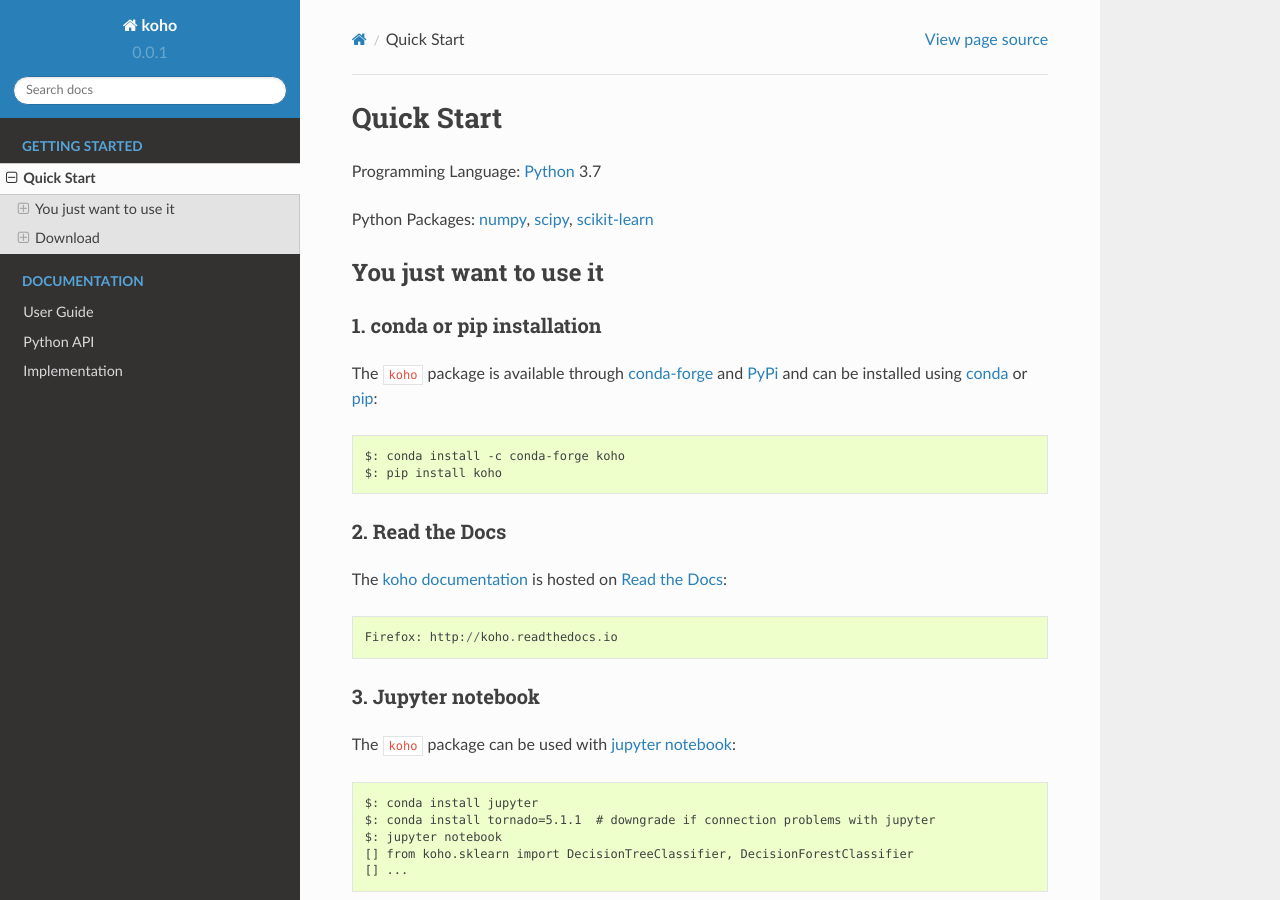
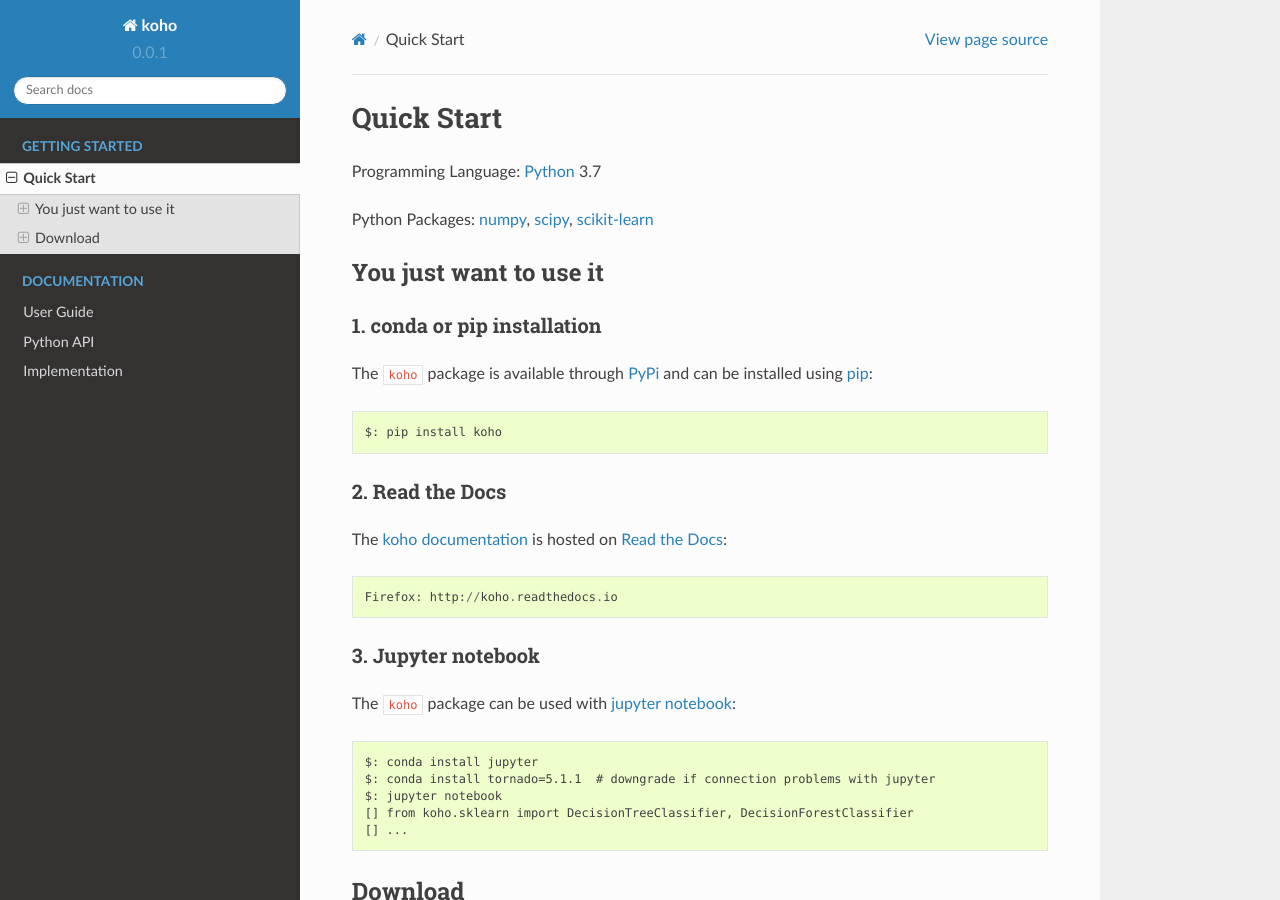
Before and after one commit to AIWerkstatt/koho, a Sphinx documentation site: the page built from doc/quick_start.rst, in a window 1280 px wide and 900 px high. Built offline with Sphinx 7.4.7 and the Read the Docs theme 2.0.0, drawn with Linux system fonts in a browser that asks for light colours; formulas are drawn with MathJax 3; pages that are not in the unit, such as notebooks, are missing from menus.

Commit message:
small doc cleanup - leave conda-forge for later

```diff
--- a/doc/quick_start.rst
+++ b/doc/quick_start.rst
@@ -21,10 +21,9 @@
 1. conda or pip installation
 ----------------------------
 
-The ``koho`` package is available through `conda-forge`_ and `PyPi`_ and
-can be installed using `conda`_ or `pip`_::
+The ``koho`` package is available through `PyPi`_ and
+can be installed using `pip`_::
 
-    $: conda install -c conda-forge koho
     $: pip install koho
 
 .. _`pip`: https://pypi.org/project/pip/
```
